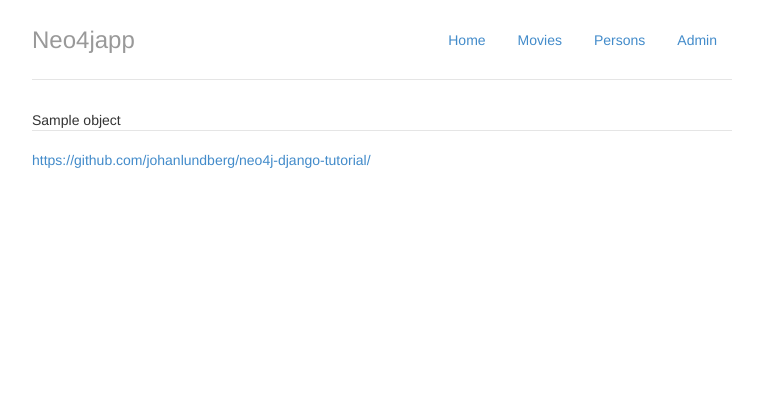
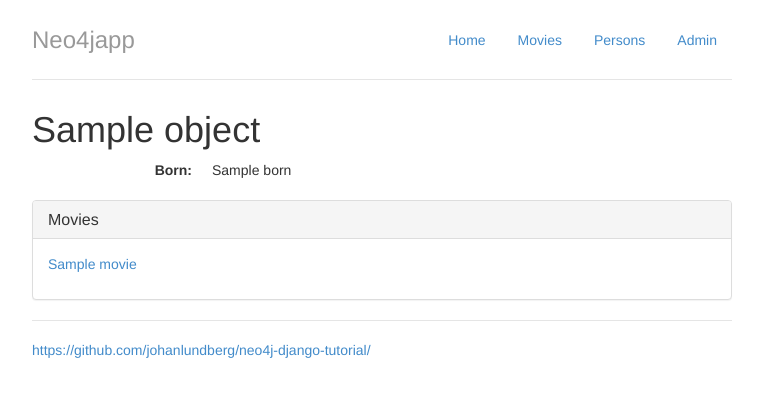
Before and after one commit to johanlundberg/neo4j-django-tutorial, a Django app: template neo4jtut/apps/neo4japp/templates/neo4japp/person_detail.html in a window 1280 px wide. Shown: the top 397 px of the page, without its empty margins (258-1021 px from the left). Run offline with Django 3.2, Linux system fonts and the light colour scheme; the template is opened without the code that fills it: most values are stand-ins (such as "Sample title", 1, 10 or a date in 2020); some libraries are stand-ins or nearby versions.

Commit message:
Very basic person view

```diff
--- a/neo4jtut/apps/neo4japp/templates/neo4japp/person_detail.html
+++ b/neo4jtut/apps/neo4japp/templates/neo4japp/person_detail.html
@@ -2,5 +2,35 @@
 {% block title %}{{ block.super }} | Person | {{ object }}{% endblock %}
 
 {% block content %}
-{{ object }}
+    <h1>{{ object.name }}</h1>
+
+    <div class="row">
+        <div class="col-md-6">
+            <dl class="dl-horizontal">
+                {% if object.node.born %}
+                    <dt>Born:</dt><dd>{{ object.node.born }}</dd>
+                {% endif %}
+            </dl>
+        </div>
+    </div>
+    <div class="row">
+        <div class="col-md-12">
+            <div class="panel panel-default">
+                <div class="panel-heading">
+                    <h3 class="panel-title">Movies</h3>
+                </div>
+                <div class="panel-body">
+                    <ul class="list-unstyled">
+                        {% for movie in object.movies|dictsort:"movie.title" %}
+                            <li>
+                                <a href="{{ movie.movie.get_absolute_url }}">{{ movie.movie.title }}</a>
+                            </li>
+                        {% empty %}
+                            <li>No movies yet.</li>
+                        {% endfor %}
+                    </ul>
+                </div>
+            </div>
+        </div>
+    </div>
 {% endblock %}
```
Also changed, not shown: neo4jtut/apps/neo4japp/models.py (+8 -0 lines), neo4jtut/neo4jtut/db.py (+11 -8 lines).
